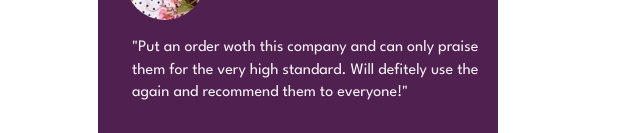
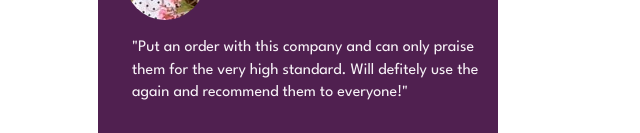
Before and after one commit to TheMohit2003/Sample-Review-Page, a plain HTML site: page index.html in a window 1280 px wide. Shown: the part 807-940 px from the top of the page, 0-640 px from the left. Drawn offline with nearby package versions, Linux system fonts and the light colour scheme.

Commit message:
correction: spelling mistakes in the text

```diff
--- a/index.html
+++ b/index.html
@@ -69,7 +69,7 @@
         <h5>Anne Wallace</h5>
         <div class="Verified-buyer">Verified Buyer</div>
         <div class="information">
-          <p id="yep">"Put an order woth this company and can only praise them for the very high standard. Will
+          <p id="yep">"Put an order with this company and can only praise them for the very high standard. Will
           defitely use the again and recommend them to everyone!"</p>
         </div>
       </div>
```
